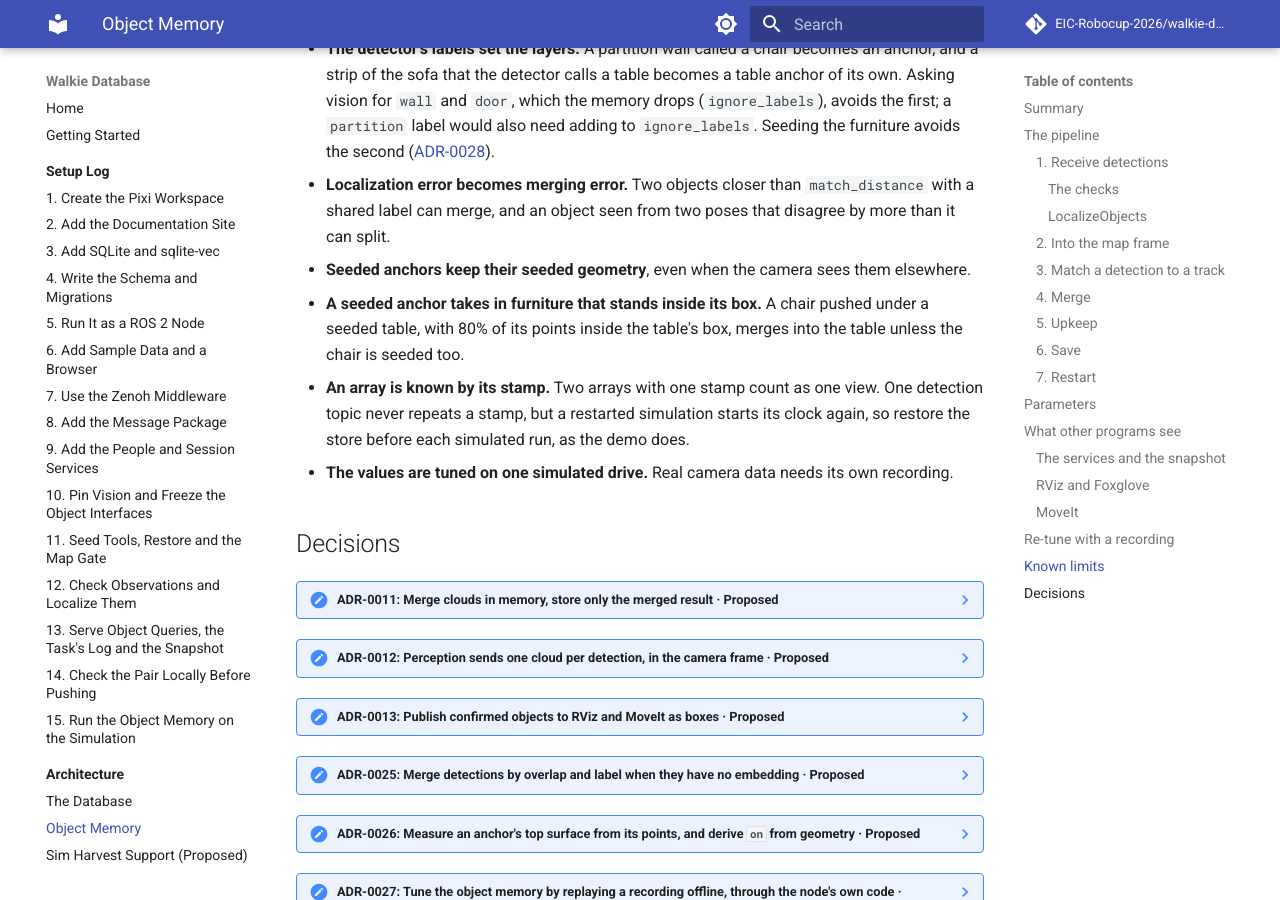
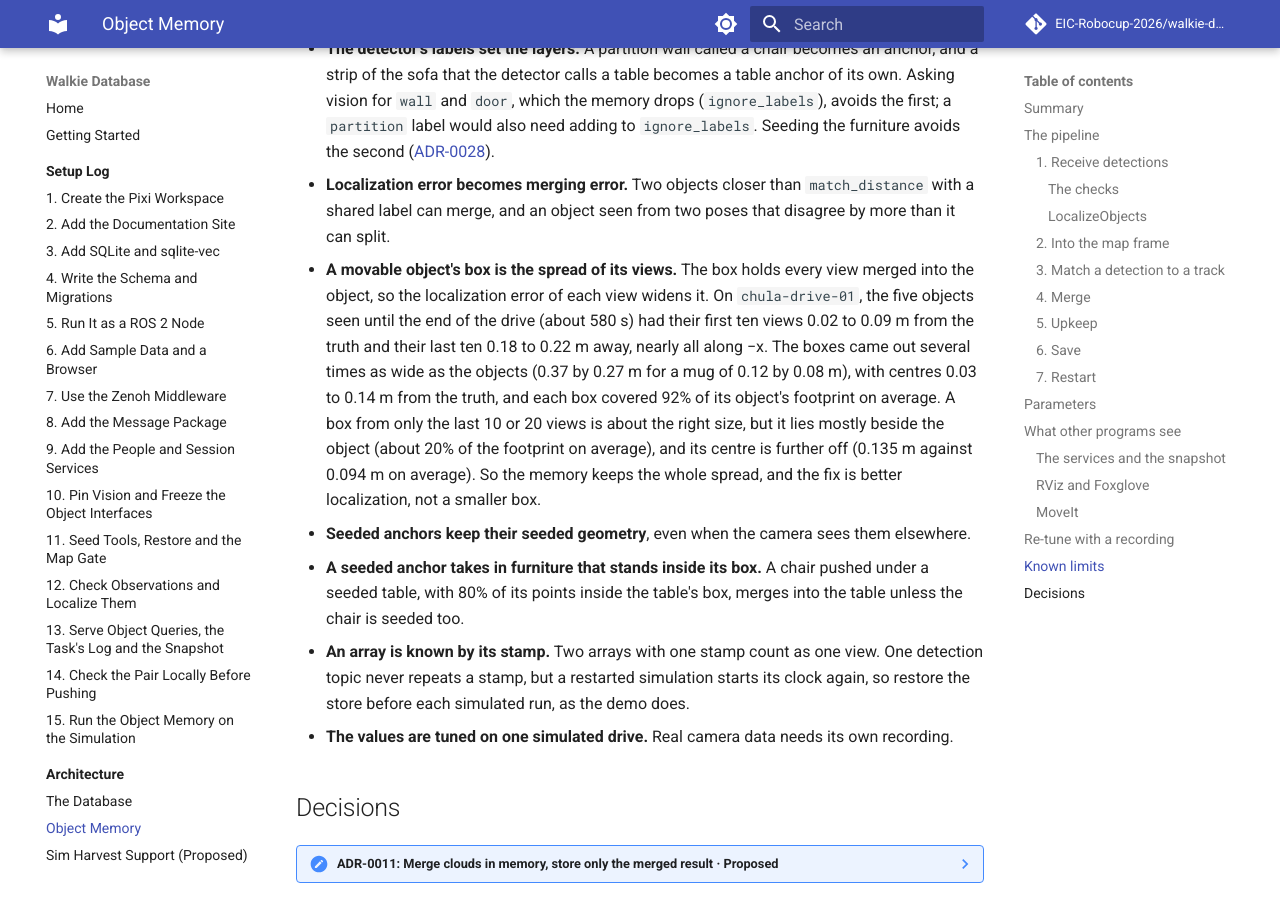
Before and after one commit to EIC-Robocup-2026/walkie-database, an MkDocs documentation site: the page built from docs/architecture/object-memory.md, in a window 1280 px wide and 900 px high, scrolled down 11291 px. Built offline with MkDocs 1.6.1 and Material for MkDocs 9.7.7, drawn with Linux system fonts in a browser that asks for light colours; comment, search, counter and statistics services are not loaded.

Commit message:
docs: explain why movable object boxes are wider than the objects

```diff
--- a/docs/architecture/object-memory.md
+++ b/docs/architecture/object-memory.md
@@ -425,6 +425,17 @@ explains the output.
 - **Localization error becomes merging error.** Two objects closer than
   `match_distance` with a shared label can merge, and an object seen from two poses
   that disagree by more than it can split.
+- **A movable object's box is the spread of its views.** The box holds every view
+  merged into the object, so the localization error of each view widens it. On
+  `chula-drive-01`, the five objects seen until the end of the drive (about 580 s)
+  had their first ten views 0.02 to 0.09 m from the truth and their last ten 0.18 to
+  0.22 m away, nearly all along −x. The boxes came out several times as wide as the
+  objects (0.37 by 0.27 m for a mug of 0.12 by 0.08 m), with centres 0.03 to 0.14 m
+  from the truth, and each box covered 92% of its object's footprint on average. A
+  box from only the last 10 or 20 views is about the right size, but it lies mostly
+  beside the object (about 20% of the footprint on average), and its centre is
+  further off (0.135 m against 0.094 m on average). So the memory keeps the whole
+  spread, and the fix is better localization, not a smaller box.
 - **Seeded anchors keep their seeded geometry**, even when the camera sees them
   elsewhere.
 - **A seeded anchor takes in furniture that stands inside its box.** A chair pushed
--- a/docs/setup/15-scene-graph-demo.md
+++ b/docs/setup/15-scene-graph-demo.md
@@ -184,7 +184,10 @@ With the defaults and the step 1 seed, `chula-drive-01` gives 10 of 12 objects a
 track each, 9 of 9 pieces of furniture at 1.0 anchor each, and 8 right `on` relations
 out of 8. It states 12 `on` relations: the other 4 rest on the shelf's levels below
 its top, which the truth file does not score. The two objects missed are on the
-shelf's inner level and on the bar.
+shelf's inner level and on the bar. The boxes of movable objects are several times
+as wide as the objects: each box holds every view, and the simulation's
+localization drifted by about 0.2 m late in the drive
+([Known limits](../architecture/object-memory.md#known-limits)).
 
 Without `--seed`, the furniture splits into 1.22 anchors each and 7 of the 8 `on`
 relations are right, with none wrong. The detector never sees the coffee table, so
```
